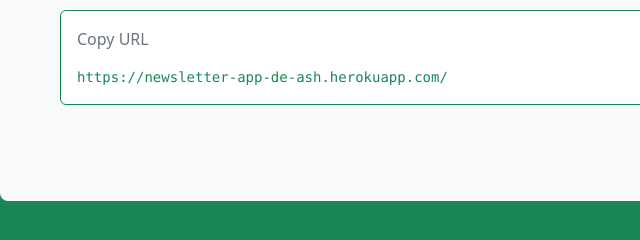
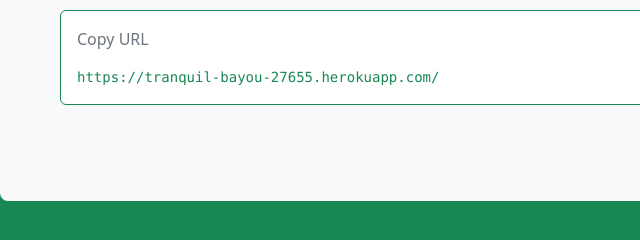
Before and after one commit to De-Ash/Newsletter, a website: page success.html in a window 1280 px wide. Both pictures are taken after a click on the button "I wanna share this with a friend". Shown: the part 348-588 px from the top of the page, 0-640 px from the left. Drawn offline with nearby package versions, Linux system fonts and the light colour scheme.

Commit message:
updated URL for card

```diff
--- a/success.html
+++ b/success.html
@@ -25,9 +25,8 @@
       <div class="collapse mt-2" id="collapseExample">
         <div class="card card-body  border-success">
             <p class="text-muted fs-6">Copy URL</p>
-            <!--change URL below-->
           <code class="text-success">
-            https://newsletter-app-de-ash.herokuapp.com/
+            https://tranquil-bayou-27655.herokuapp.com/
           </code>
         </div>
       </div>
```
